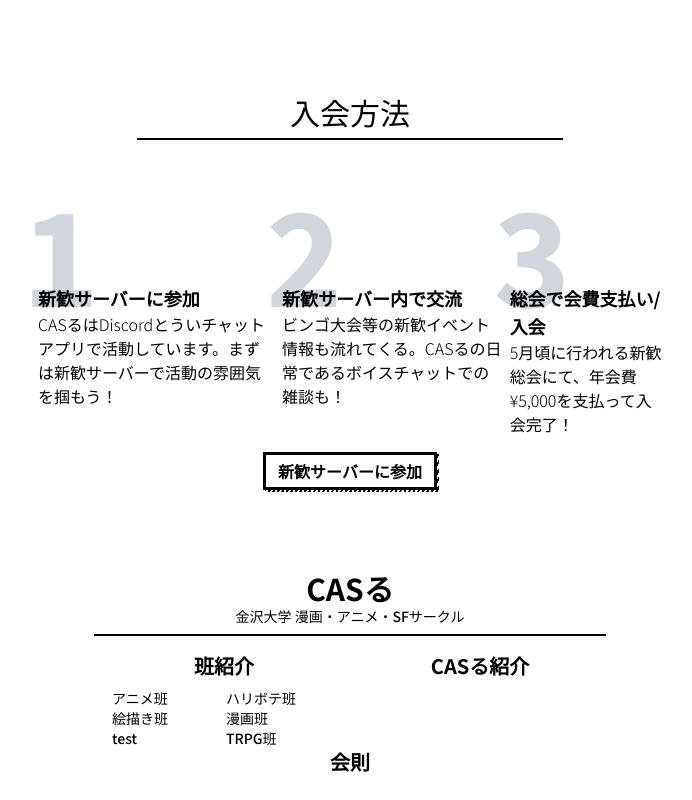
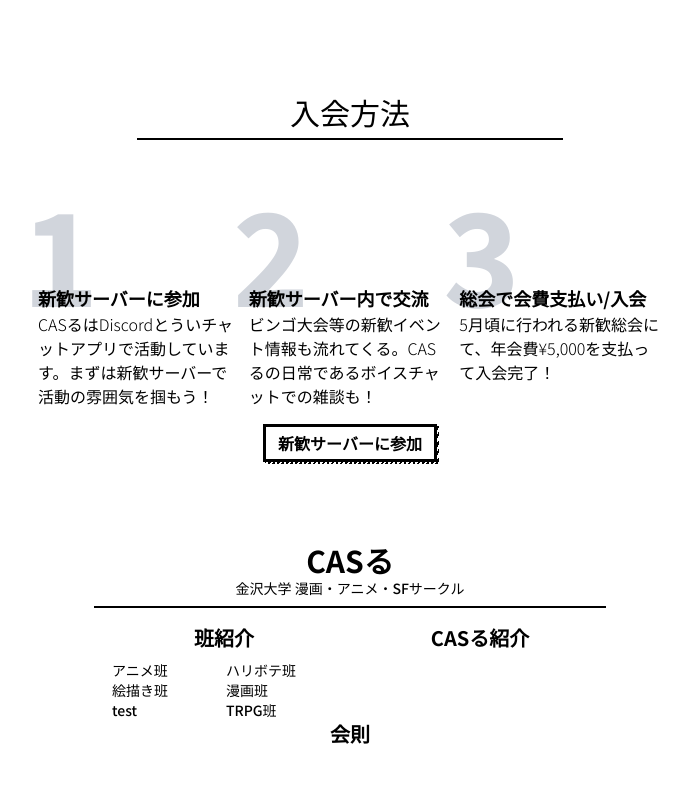
Before and after one commit to CASru-IT/cas-ru.com, a Next.js app: page / in a window 1280 px wide. Shown: the part 1812-2612 px from the top of the page, without its empty margins (290-982 px from the left). After the commit the page ends 2584 px from the top, so only its background shows below. Built offline with nearby package versions, Linux system fonts and the light colour scheme.

Commit message:
入会手順をレスポンシブ化

```diff
--- a/src/app/page.tsx
+++ b/src/app/page.tsx
@@ -86,8 +86,8 @@ export default function Home() {
           </div>
         </Section>
         <Section title="入会方法" id="membership">
-          <div className="flex justify-center gap-2">
-            <div>
+          <div className="grid grid-cols-1 sm:grid-cols-3 gap-x-2 w-fit mx-auto">
+            <div className="max-w-2xs">
               <div className="text-9xl font-extrabold relative top-8 right-4 text-gray-300 z-0">
                 1
               </div>
@@ -98,7 +98,7 @@ export default function Home() {
                 CASるはDiscordとういチャットアプリで活動しています。まずは新歓サーバーで活動の雰囲気を掴もう！
               </p>
             </div>
-            <div>
+            <div className="max-w-2xs">
               <div className="text-9xl font-extrabold relative top-8 right-4 text-gray-300 z-0">
                 2
               </div>
@@ -109,7 +109,7 @@ export default function Home() {
                 ビンゴ大会等の新歓イベント情報も流れてくる。CASるの日常であるボイスチャットでの雑談も！
               </p>
             </div>
-            <div>
+            <div className="max-w-2xs">
               <div className="text-9xl font-extrabold relative top-8 right-4 text-gray-300 z-0">
                 3
               </div>
```
Lines whose indentation alone changed are shown as unchanged.
